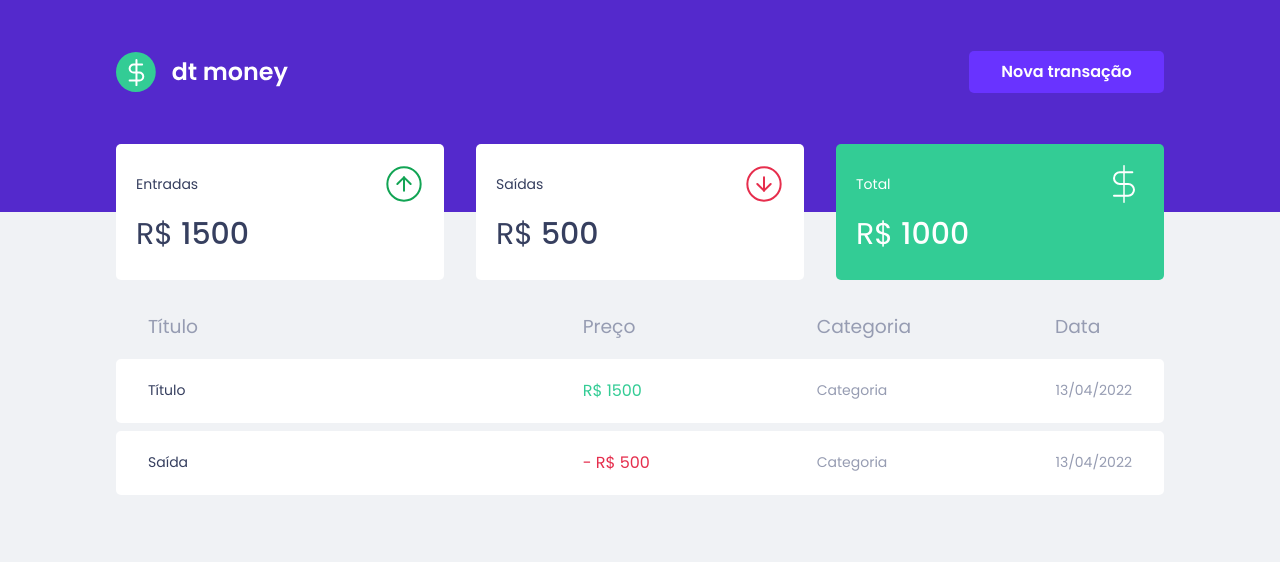
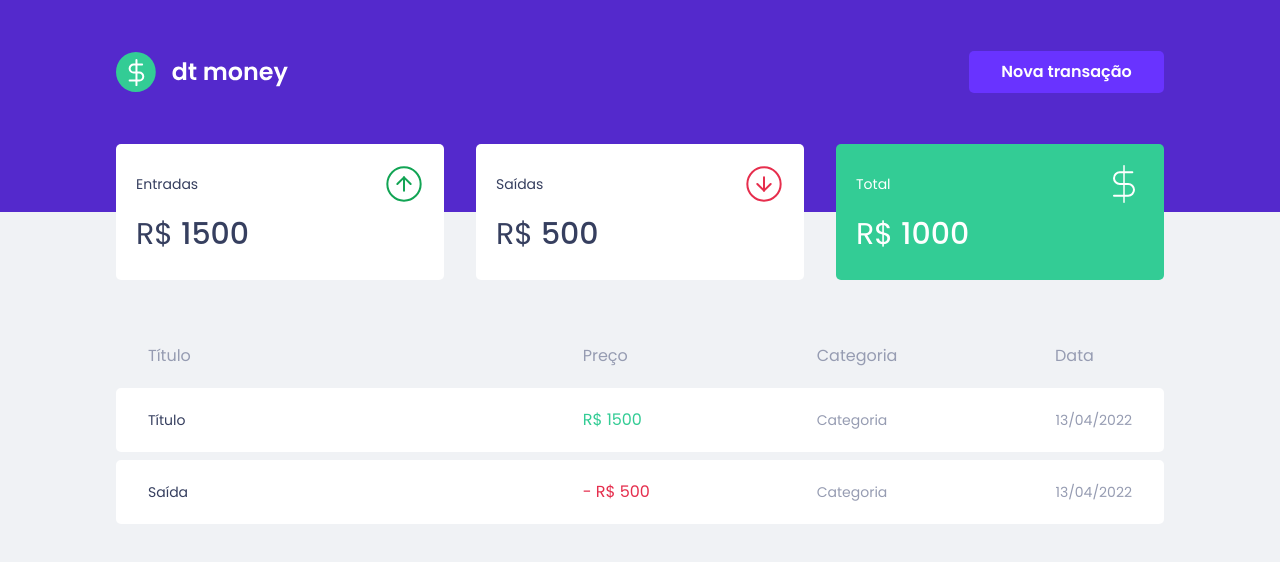
Before and after one commit to EstherMarie/dtmoney, a Next.js app: page / in a window 1280 px wide. Shown: the top 562 px of the page. Built offline with nearby package versions, Linux system fonts and the light colour scheme.

Commit message:
rename styled.ts

```diff
--- a/src/components/CardSection/CardSection.ts
+++ b/src/components/CardSection/Card/Card.styled.ts
@@ -1,55 +1,4 @@
 import styled from "styled-components";
-
-export const StyledCardSection = styled.section`
-  position: relative;
-  top: -84px;
-  overflow-x: auto;
-
-  .card-list {
-    display: flex;
-    justify-content: space-between;
-    padding: 0;
-
-    @media (max-width: 1080px) {
-      gap: 16px;
-    }
-
-    padding-right: 24px;
-
-    .cardTotal--green {
-      background-color: var(--green);
-      color: var(--white);
-
-      p {
-        color: var(--white);
-        margin: 0;
-      }
-    }
-
-    .cardTotal--red {
-      background-color: var(--red);
-      color: var(--white);
-
-      p {
-        color: var(--white);
-        margin: 0;
-      }
-    }
-  }
-
-  @media (min-width: 980px) {
-      .card-list {
-        width: 100%;
-        overflow-x: unset;
-        display: flex;
-        justify-content: space-between;
-
-        padding-right: 0;
-
-        gap: 32px;
-      }
-  }
-`;
 
 export const StyledCard = styled.li`
   min-width: 300px;
@@ -65,6 +14,11 @@ export const StyledCard = styled.li`
   display: flex;
   flex-direction: column;
   justify-content: space-between;
+
+  h3 {
+    font-weight: 400;
+    margin: unset;
+  }
 
   p {
     margin: unset;
--- a/src/components/CardSection/Card/index.tsx
+++ b/src/components/CardSection/Card/index.tsx
@@ -1,6 +1,6 @@
 import Image from "next/image";
 import React from "react";
-import { StyledCard } from "../CardSection";
+import { StyledCard } from "./Card.styled";
 
 interface CardProps {
   title: "Entradas" | "Saídas" | "Total";
@@ -26,7 +26,7 @@ export function Card({ title, cash, date, icon }: CardProps) {
   return (
     <StyledCard className={cardClass}>
       <div className="card-header">
-        <p className="title">{title}</p>
+        <h3 className="title">{title}</h3>
         <div className="icon">
           <Image src={icon} alt="" />
         </div>
--- /dev/null
+++ b/src/components/CardSection/CardSection.styled.ts
@@ -0,0 +1,52 @@
+import styled from "styled-components";
+
+export const StyledCardSection = styled.section`
+  position: relative;
+  top: -84px;
+  overflow-x: auto;
+
+  .card-list {
+    display: flex;
+    justify-content: space-between;
+    padding: 0;
+
+    @media (max-width: 1080px) {
+      gap: 16px;
+    }
+
+    padding-right: 24px;
+
+    .cardTotal--green {
+      background-color: var(--green);
+      color: var(--white);
+
+      h3, p {
+        color: var(--white);
+        margin: 0;
+      }
+    }
+
+    .cardTotal--red {
+      background-color: var(--red);
+      color: var(--white);
+
+      h3, p {
+        color: var(--white);
+        margin: 0;
+      }
+    }
+  }
+
+  @media (min-width: 980px) {
+      .card-list {
+        width: 100%;
+        overflow-x: unset;
+        display: flex;
+        justify-content: space-between;
+
+        padding-right: 0;
+
+        gap: 32px;
+      }
+  }
+`;
--- a/src/components/CardSection/index.tsx
+++ b/src/components/CardSection/index.tsx
@@ -1,4 +1,4 @@
-import { StyledCardSection } from "./CardSection";
+import { StyledCardSection } from "./CardSection.styled";
 import { Card } from "./Card";
 
 import iconEntradas from "../../../public/icons/Entradas.svg";
@@ -10,6 +10,7 @@ export function CardSection() {
   return (
     <StyledCardSection tabIndex={0}>
       <Container>
+        <h2 className="sr-only">Saldo</h2>
         <ul className="card-list">
           <Card
             title="Entradas"
--- a/src/components/Listagem/ListItem/index.tsx
+++ b/src/components/Listagem/ListItem/index.tsx
@@ -1,4 +1,4 @@
-import { StyledListItem } from "./ListItem";
+import { StyledListItem } from "./ListItem.styled";
 
 interface ListItemProps {
   tipo: "income" | "outcome";
--- a/src/components/Listagem/Listagem.ts
+++ b/src/components/Listagem/Listagem.styled.ts
@@ -1,6 +1,6 @@
 import styled from "styled-components";
 
-export const StyledListagem = styled.section`
+export const StyledListagem = styled.div`
   width: 100%;
   position: relative;
   top: -84px;
@@ -38,6 +38,8 @@ export const StyledListagem = styled.section`
   }
 
   @media (min-width: 700px) {
+    margin-top: 32px;
+
     .title-section {
       clip: rect(0 0 0 0);
       clip-path: inset(50%);
@@ -65,7 +67,7 @@ export const StyledListagem = styled.section`
       font-weight: 400;
       line-height: 24px;
 
-      h3 {
+      p {
         margin-bottom: 4px;
         font-weight: 400;
       }
--- a/src/components/Listagem/index.tsx
+++ b/src/components/Listagem/index.tsx
@@ -1,9 +1,10 @@
 import { Container } from "../container";
-import { StyledListagem } from "./Listagem";
+import { StyledListagem } from "./Listagem.styled";
 import { ListItem } from "./ListItem";
 
 export function Listagem() {
   return (
+    <section>
       <Container>
         <StyledListagem>
           <div className="title-section">
@@ -12,15 +13,15 @@ export function Listagem() {
           </div>
           <div className="desktop-title-section">
             <div className="title-first-section">
-            <h3>Título</h3>
+              <p>Título</p>
               <div>
-              <h3>Preço</h3>
+                <p>Preço</p>
               </div>
             </div>
             <div className="title-last-section">
-            <h3>Categoria</h3>
+              <p>Categoria</p>
               <div>
-              <h3>Data</h3>
+                <p>Data</p>
               </div>
             </div>
           </div>
@@ -42,5 +43,6 @@ export function Listagem() {
           </ul>
         </StyledListagem>
       </Container>
+    </section>
   );
 }
--- a/src/components/container/index.tsx
+++ b/src/components/container/index.tsx
@@ -1,5 +1,5 @@
 import React from "react";
-import { StyledContainer } from "./Container";
+import { StyledContainer } from "./Container.styled";
 
 interface ContainerProps {
   children: React.ReactNode;
```
Also changed, not shown: src/components/Header/index.tsx (+2 -2 lines), src/components/Header/Header.styled.ts (renamed from src/components/Header/Header.ts), src/components/Listagem/ListItem/ListItem.styled.ts (renamed from src/components/Listagem/ListItem/ListItem.ts), src/components/container/Container.styled.ts (renamed from src/components/container/Container.ts). Lines whose indentation alone changed are shown as unchanged.
